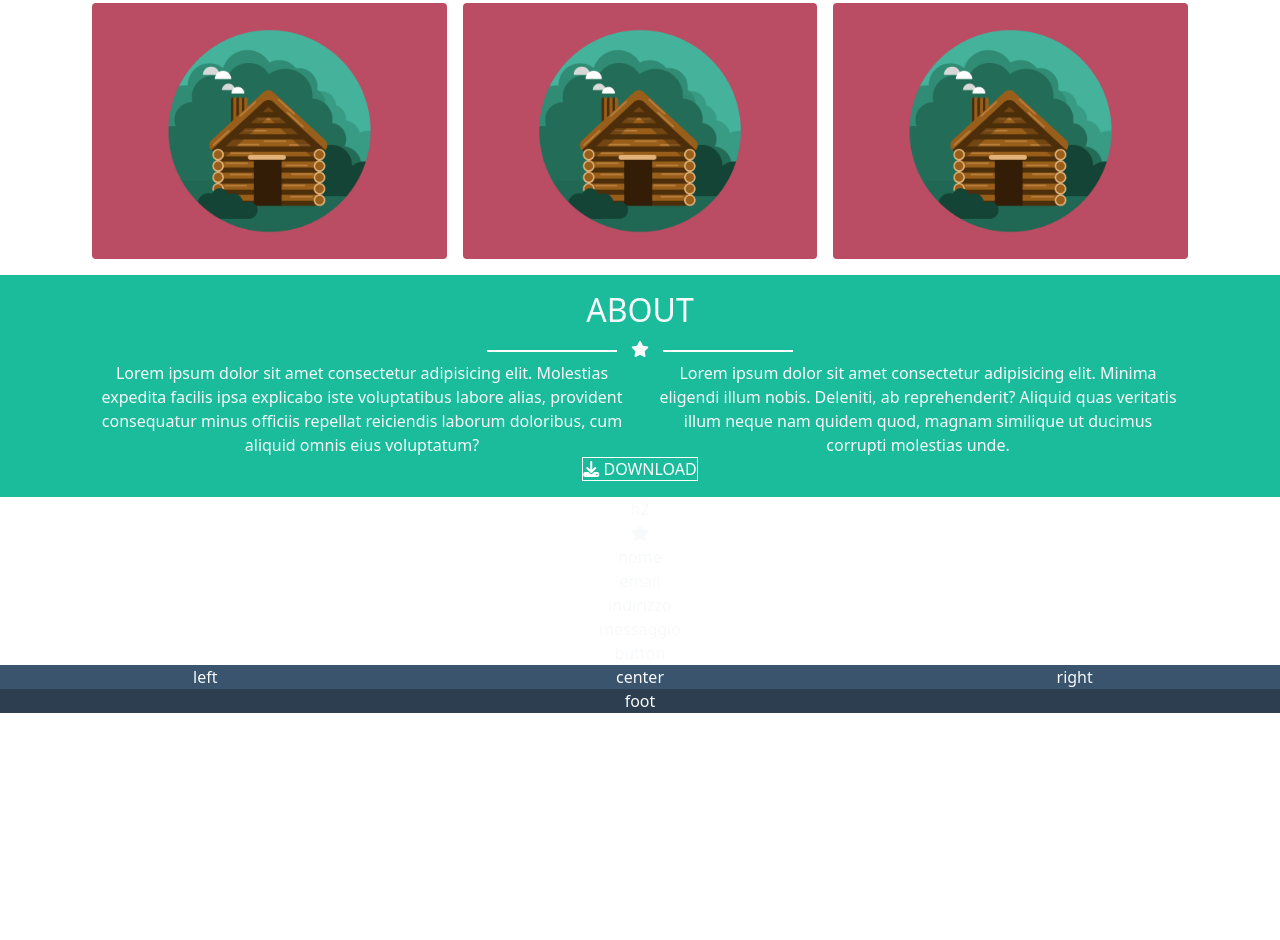
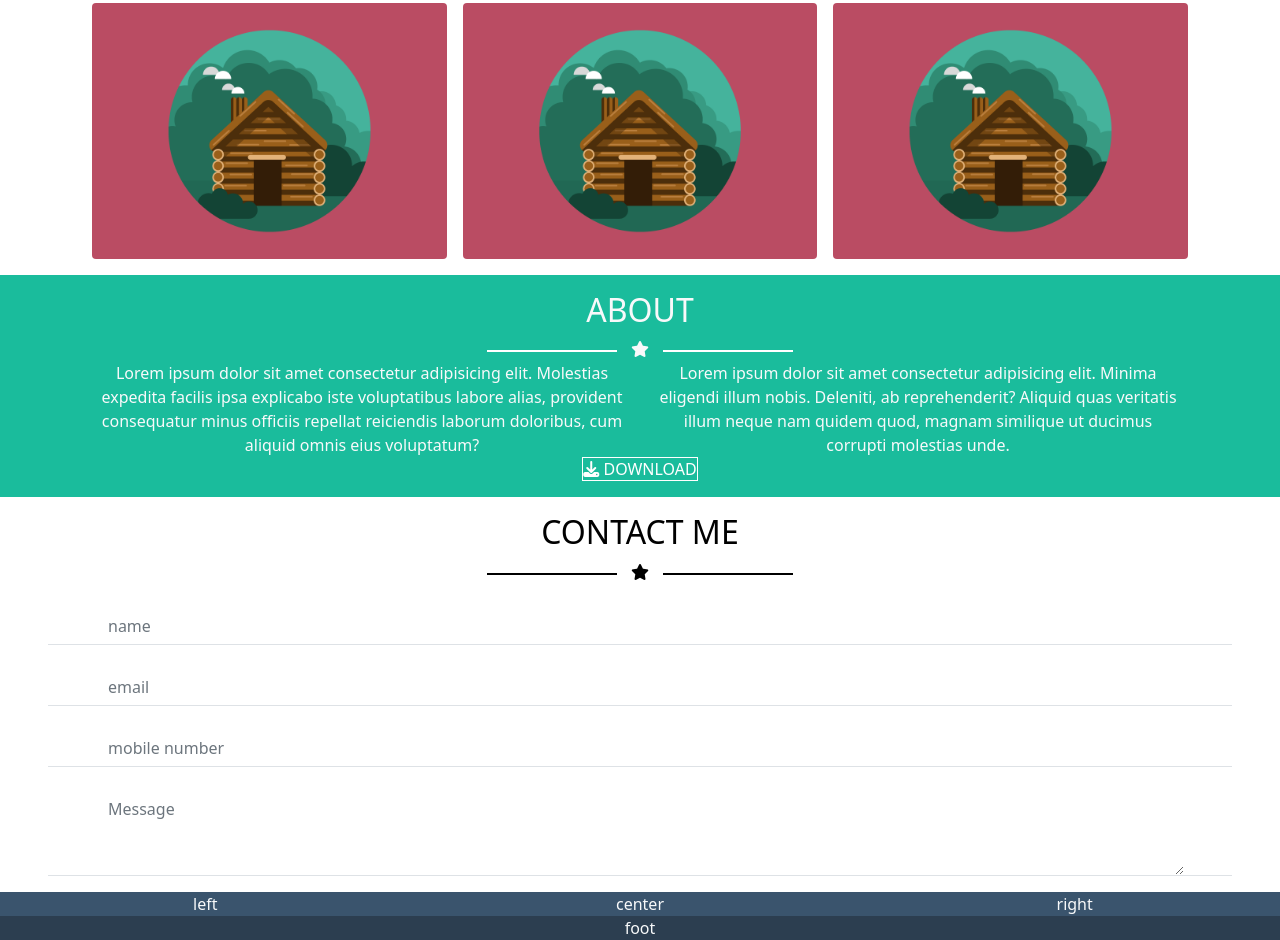
Before and after one commit to MatteoPellegrinii/html-css-bootstrap-freelancer, a plain HTML site: page index.html in a window 1280 px wide. Shown: the part 797-1737 px from the top of the page. Before the commit the page ends 1510 px from the top, so only its background shows below. Drawn offline with nearby package versions, Linux system fonts and the light colour scheme; a script that the page names is missing.

Commit message:
credenziali

```diff
--- a/css/style.css
+++ b/css/style.css
@@ -25,6 +25,9 @@ body{
 .images .line{
     background-color: black;
 }
+.credenziali .line{
+    background-color: black;
+}
 .images h2{
     margin-top: 30px;
 }
--- a/index.html
+++ b/index.html
@@ -65,7 +65,7 @@
                 <span class="line"></span>
               </div>
           </div>
-          <div class="row px-5">
+          <div class="row flex-wrap px-5">
               <div class="col-4 g-3">
                   <img class="rounded img-fluid" src="img/cabin.png">
               </div>
@@ -117,10 +117,10 @@
           </div>
 
       </section>
-      <section class="credenziali">
+      <section class="credenziali py-3 px-5 text-black">
           <div class="row">
               <div class="col">
-                h2
+                <h2>CONTACT ME</h2>
               </div>
           </div>
           <div class="row">
@@ -130,31 +130,21 @@
                 <span class="line"></span>
               </div>
           </div>
-          <div class="row">
-              <div class="col">
-                  nome
-              </div>
+          <div class="px-5 border-bottom">
+            <label for="exampleFormControlInput1" class="form-label"></label>
+            <input type="text" class="form-control border-0" id="exampleFormControlInput1" placeholder="name">
           </div>
-          <div class="row">
-              <div class="col">
-                  email
-              </div>
+          <div class="px-5 border-bottom">
+            <label for="exampleFormControlInput1" class="form-label"></label>
+            <input type="email" class="form-control border-0" id="exampleFormControlInput1" placeholder="email">
           </div>
-          <div class="row">
-              <div class="col">
-                  indirizzo
-              </div>
+          <div class="px-5 border-bottom">
+            <label for="exampleFormControlInput1" class="form-label"></label>
+            <input type="text" class="form-control border-0" id="exampleFormControlInput1" placeholder="mobile number">
           </div>
-          <div class="row">
-              <div class="col">
-                  messaggio
-              </div>
-          </div>
-          <div class="row">
-              <div class="col">
-                  button
-              </div>
-          </div>
+          <div class="px-5 border-bottom">
+            <label for="exampleFormControlTextarea1" class="form-label"></label>
+            <textarea class="form-control border-0" id="exampleFormControlTextarea1"placeholder="Message" rows="3"></textarea>
       </section>
       <section class="link">
           <div class="row">
```
